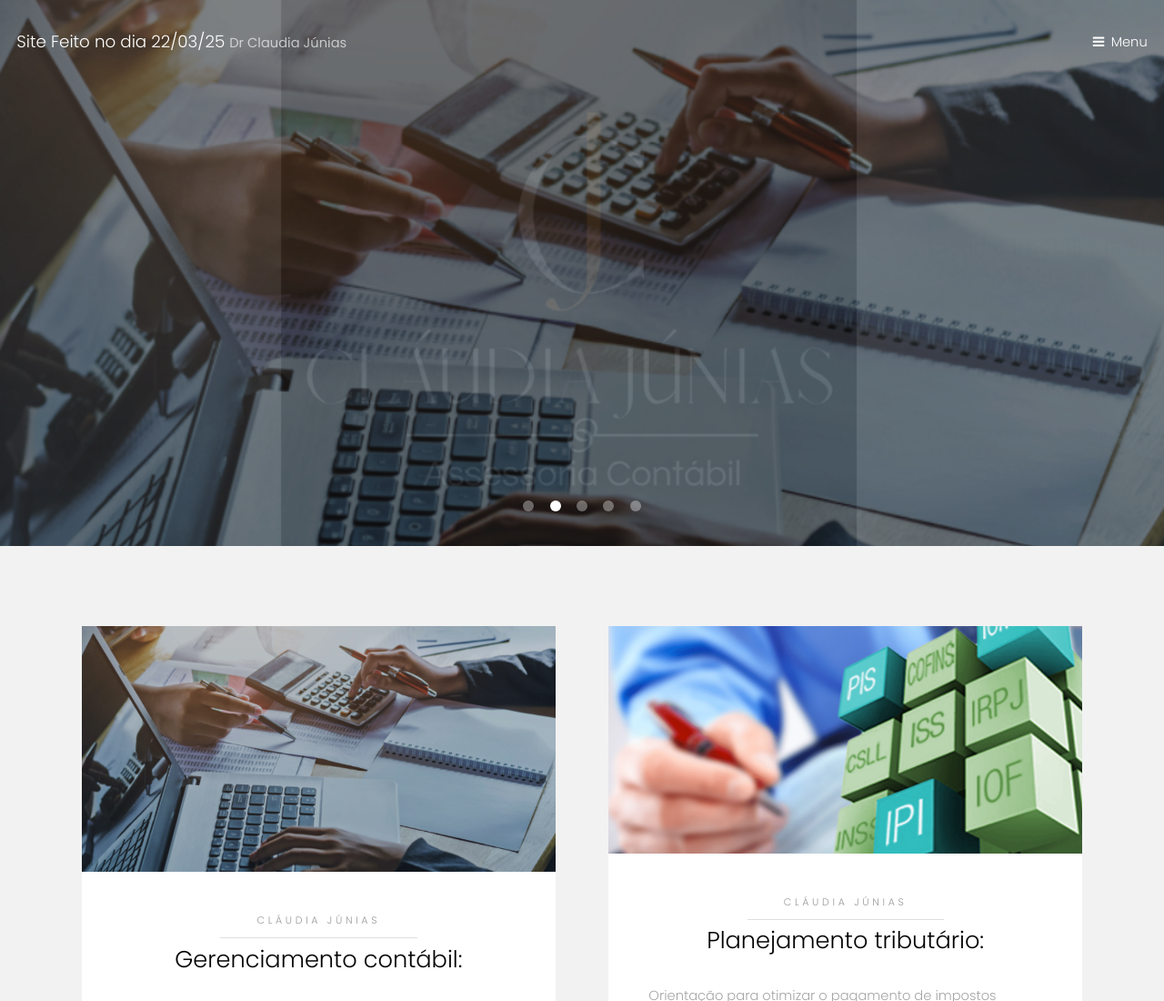
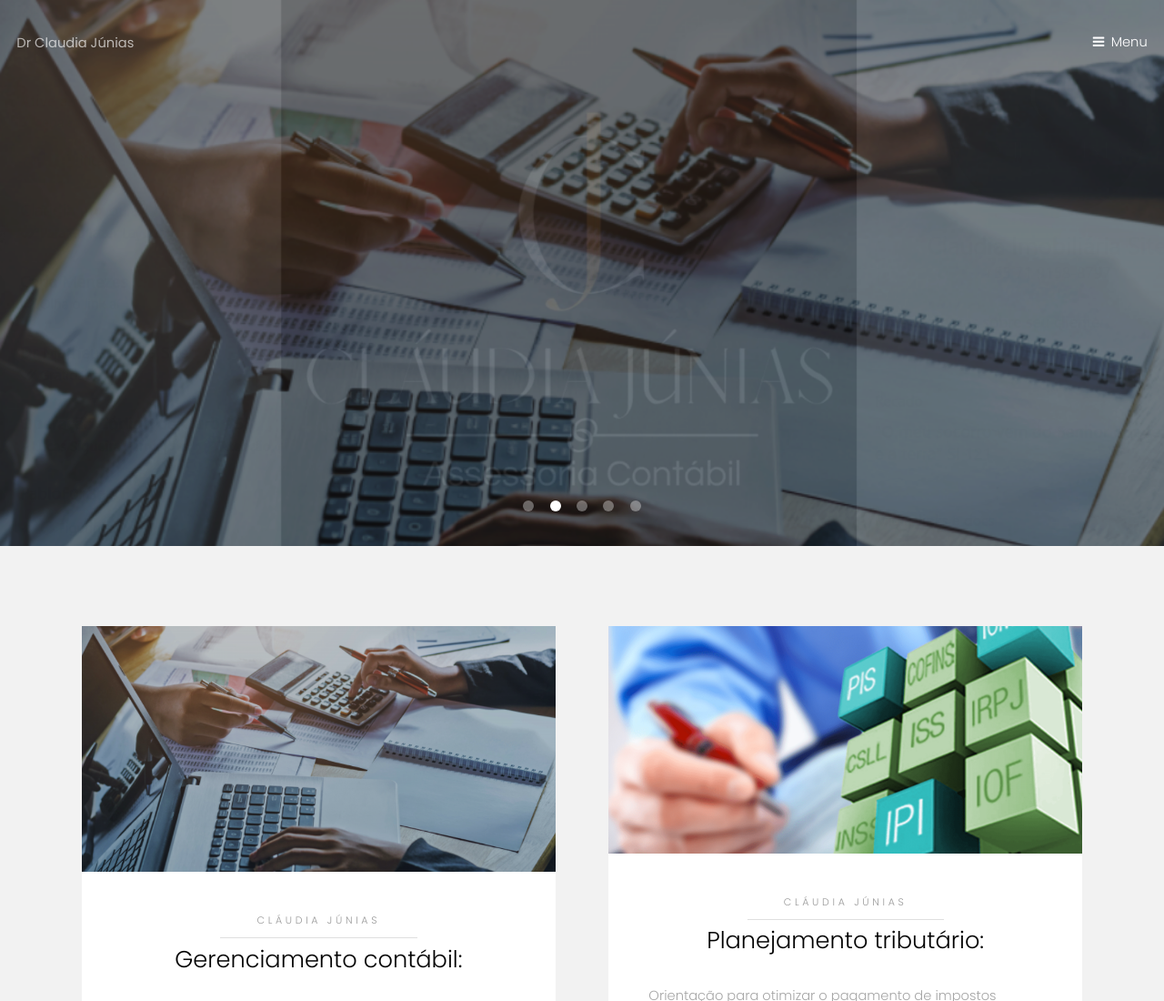
Before and after one commit to MarcosDev-Softwere/JuliaContabel, a plain HTML site: page index.html in a window 1280 px wide. Shown: the top 1100 px of the page at 91% size. Drawn offline with Linux system fonts and the light colour scheme.

Commit message:
Update index.html

```diff
--- a/index.html
+++ b/index.html
@@ -6,7 +6,7 @@
 --><html><head><title>Site Dr Claudia Júnias </title><meta charset="utf-8"><meta name="robots" content="index, follow, max-image-preview:large, max-snippet:-1, max-video-preview:-1"><meta name="viewport" content="width=device-width, initial-scale=1"><link rel="stylesheet" href="assets/css/main.css"></head><body>
 
 		<!-- Header -->
-			<header id="header" class="alt"><div class="logo"><a href="index.html">Site Feito no dia 22/03/25 <span>Dr Claudia Júnias </span></a></div>
+			<header id="header" class="alt"><div class="logo"><a href="index.html"><span>Dr Claudia Júnias </span></a></div>
 				<a href="#menu">Menu</a>
 			</header><!-- Nav --><nav id="menu"><ul class="links"><li><a href="index.html">Home</a></li>
 					<li><a href="https://wa.me/557191588797"target="_blank">Conatos</a></li>
```
